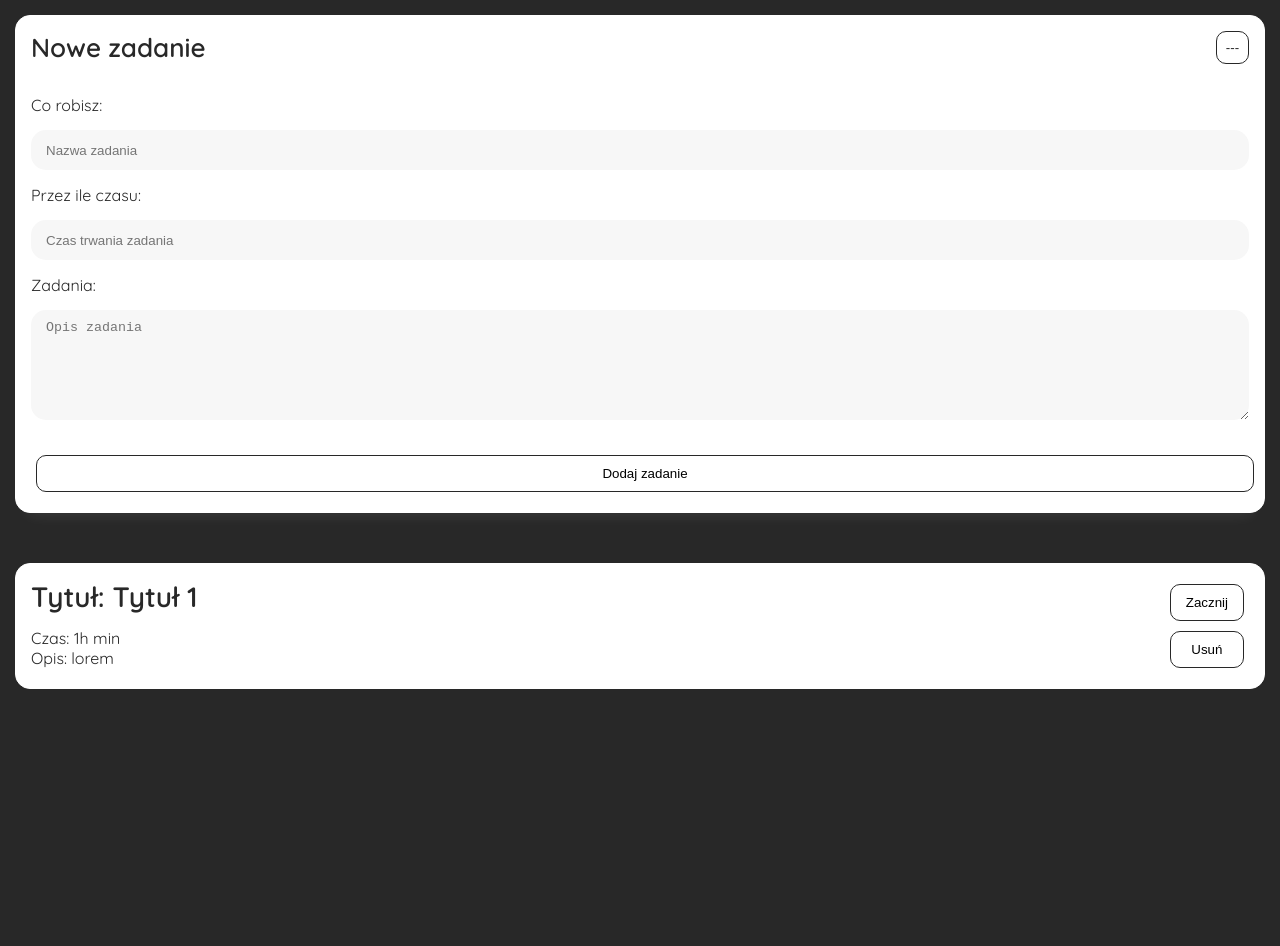
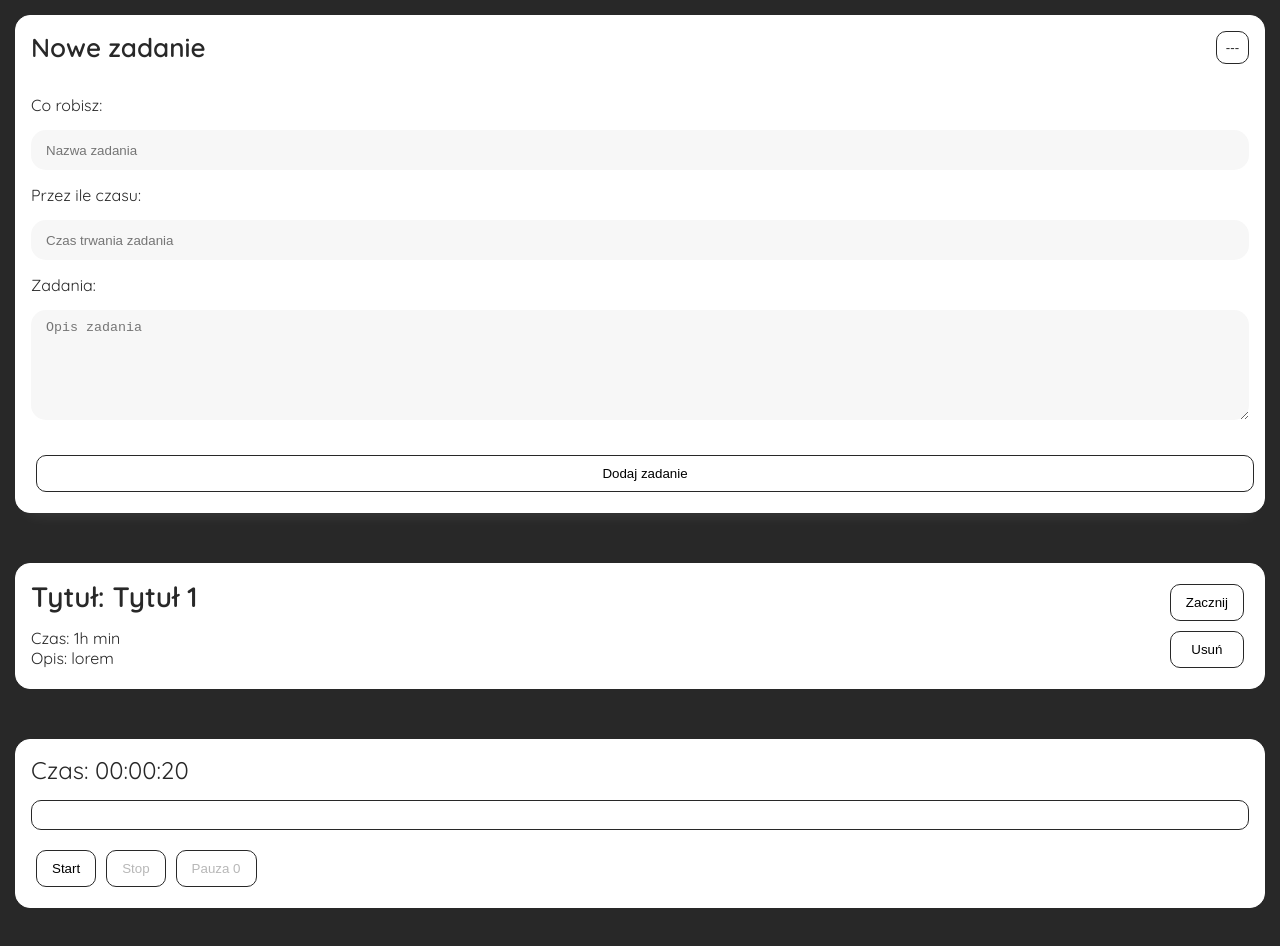
Before and after one commit to chudymikolaj/task-timer, a React (Create React App) app: page / in a window 1280 px wide. Before the commit the page ends 800 px from the top, so only its background shows below. Built offline with nearby package versions, Linux system fonts and the light colour scheme.

Commit message:
Added Task Timer, TaskTimeBox, progress bar and styled

```diff
--- /dev/null
+++ b/src/assets/scss/_task-table/_task-progressbar.scss
@@ -0,0 +1,22 @@
+.TimerProgress {
+  width: 100%;
+  height: 30px;
+  padding: 5px;
+  margin: 15px 0;
+  border: 1px solid $black;
+  border-radius: 10px;
+  overflow: hidden;
+  transition: filter .25s;
+
+  &--Paused {
+    filter: blur(2px);
+  }
+
+  &-Bar {
+    width: 0%;
+    height: 100%;
+    font-size: 24px;
+    background-color: green;
+    border-radius: 7px;
+  }
+}
--- /dev/null
+++ b/src/assets/scss/_task-table/_task-timer.scss
@@ -0,0 +1,8 @@
+.TaskTimer {
+  padding: 15px;
+  margin-bottom: 25px;
+  background-color: $white;
+  border: 1px solid $white;
+  border-radius: 15px;
+  color: $black;
+}
--- /dev/null
+++ b/src/components/ProgresBar.js
@@ -0,0 +1,13 @@
+import React from 'react';
+
+function ProgressBar({percent, paused}) {
+  const progressWidth = percent >= 100 ? Math.floor(percent) : percent;
+
+  return (
+    <div className={`TimerProgress  ${paused ? 'TimerProgress--Paused' : null}`}>
+      <div className="TimerProgress-Bar" style={{width: `${progressWidth}%`}}></div>
+    </div>
+  )
+}
+
+export default ProgressBar;
--- /dev/null
+++ b/src/components/TaskTimeBox.js
@@ -0,0 +1,14 @@
+import React from 'react';
+
+function TaskTimeBox({progress}) {
+  const format = val => `0${Math.floor(val)}`.slice(-2);
+  const hours = Math.floor(progress / (60 * 60)) % 24;
+  const minutes = Math.floor(progress / 60) % 60;
+  const seconds = Math.floor(progress % 60 );
+
+  return (
+    <h2>Czas: <span>{ progress <= 0 ? 'End time' : [hours, minutes, seconds].map(format).join(':') }</span></h2>
+  )
+}
+
+export default TaskTimeBox;
--- /dev/null
+++ b/src/components/TaskTimer.js
@@ -0,0 +1,108 @@
+import React, { Component } from 'react';
+
+import ProgressBar from './ProgresBar';
+import TaskTimeBox from './TaskTimeBox';
+
+export default class TaskTimer extends Component {
+  constructor(props) {
+    super(props);
+
+    this.state = {
+      isRunning: false,
+      isPaused: false,
+      pausesCount: 0,
+      startTime: null,
+      endTime: null,
+      gettingTime: 20,
+      elapsedTime: 0,
+    }
+  }
+
+  componentWillUnmount() {
+    window.clearInterval(this.timerId);
+  }
+
+  render() {
+    const { isRunning, isPaused, pausesCount, startTime, endTime, gettingTime, elapsedTime } = this.state;
+    const progressTime = gettingTime - elapsedTime;
+    const getPercentProgressBar = ( elapsedTime / gettingTime ) * 100.0;
+
+    return (
+      <div className="TaskTimer">
+        { startTime ? <p>{ `Started at -> ${startTime}`}</p> : null }
+        { endTime ? <p> {`Ended at -> ${endTime}`} </p> : null }
+
+        <TaskTimeBox  progress={progressTime} />
+        <ProgressBar percent={getPercentProgressBar} paused={isPaused} />
+
+        <div>
+          <button className="btn" onClick={this.handleStart} disabled={isRunning}>Start</button>
+          <button className="btn" onClick={this.handleStop}  disabled={!isRunning}>Stop</button>
+          <button className="btn" onClick={this.togglePause} disabled={!isRunning}>{isPaused ? 'Wznów' : 'Pauza'} {pausesCount}</button>
+        </div>
+      </div>
+    )
+  }
+
+  startTimer = () => {
+    console.log('timer');
+
+    this.timerId = window.setInterval(() => {
+      this.setState( (prevState) => {
+        if(prevState.elapsedTime >= prevState.gettingTime){
+          this.stopTimer();
+        }
+
+        return {
+          elapsedTime: prevState.elapsedTime + 0.1
+        }
+      });
+    }, 100);
+  }
+
+  stopTimer = () => {
+    window.clearInterval(this.timerId);
+  }
+
+  handleStart = () => {
+    this.setState(()=> ({
+      isRunning: true,
+    }))
+
+    this.startTimer();
+  }
+
+  handleStop = () => {
+    this.setState(()=> ({
+      isRunning: false,
+      isPaused: false,
+      elapsedTime: 0,
+      pausesCount: 0
+    }))
+
+    this.stopTimer();
+  }
+
+  togglePause = () => {
+    this.setState( (prevState) => {
+      const isPaused = !prevState.isPaused;
+
+      return {
+        isPaused,
+        pausesCount: isPaused ? prevState.pausesCount + 1 : prevState.pausesCount
+      };
+    }, () => {
+      this.state.isPaused ? this.stopTimer() : this.startTimer();
+    });
+  }
+
+  actualTime = () => {
+    const format = val => `0${Math.floor(val)}`.slice(-2);
+    const totalSeconds = new Date().getTime() / 1000;
+    var hours = Math.floor( totalSeconds / (60 * 60)) % 24;
+    var minutes =  Math.floor( totalSeconds / 60 ) % 60;
+    var seconds =  Math.floor(totalSeconds % 60);
+
+    return  [hours, minutes, seconds].map(format).join(':');
+  }
+}
--- a/src/components/TasksTable.js
+++ b/src/components/TasksTable.js
@@ -2,6 +2,7 @@ import React, { Component } from 'react';
 
 import FormNewTask from './FormNewTask';
 import TaskList from './TaskList';
+import TaskTimer from './TaskTimer';
 
 export default class TasksTable extends Component {
   constructor() {
@@ -27,6 +28,7 @@ export default class TasksTable extends Component {
       <React.Fragment>
         <FormNewTask task={this.handleNewTask} />
         <TaskList tasks={tasks} removeTask={this.removeTask} />
+        <TaskTimer />
       </React.Fragment>
     )
   }
--- a/src/main.scss
+++ b/src/main.scss
@@ -7,3 +7,5 @@
 
 @import './assets/scss/_task-table/form-new-task';
 @import './assets/scss/_task-table/task-list';
+@import './assets/scss/_task-table/task-timer';
+@import './assets/scss/_task-table/task-progressbar';
```
